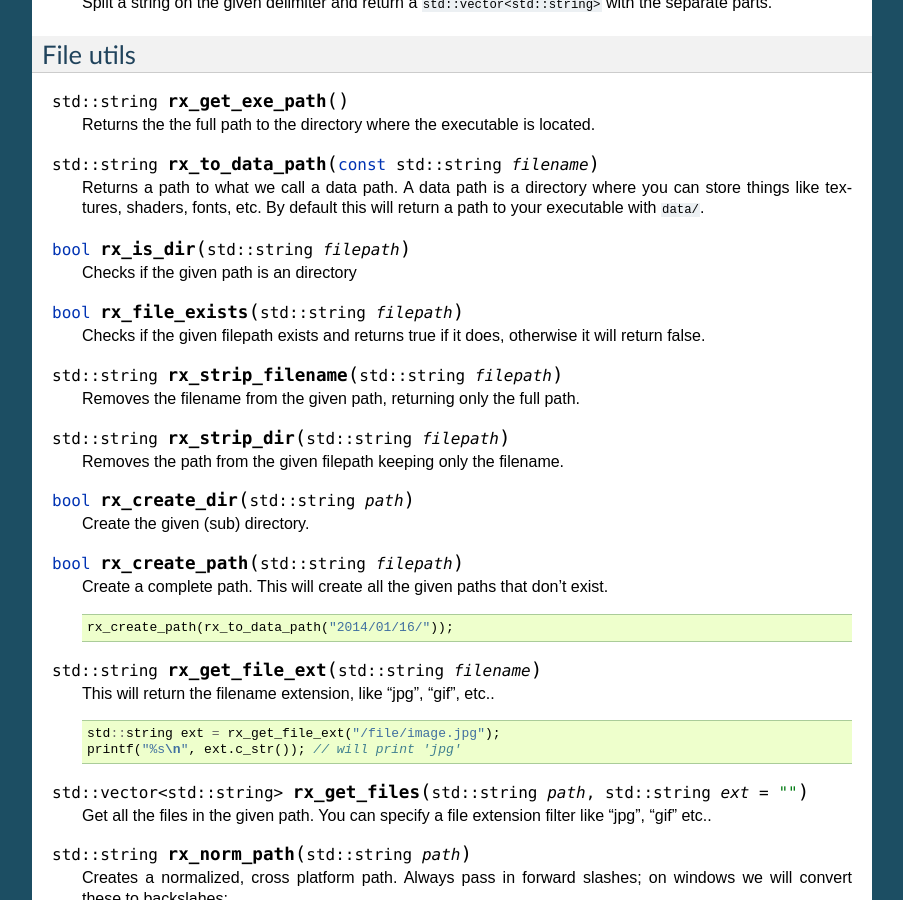
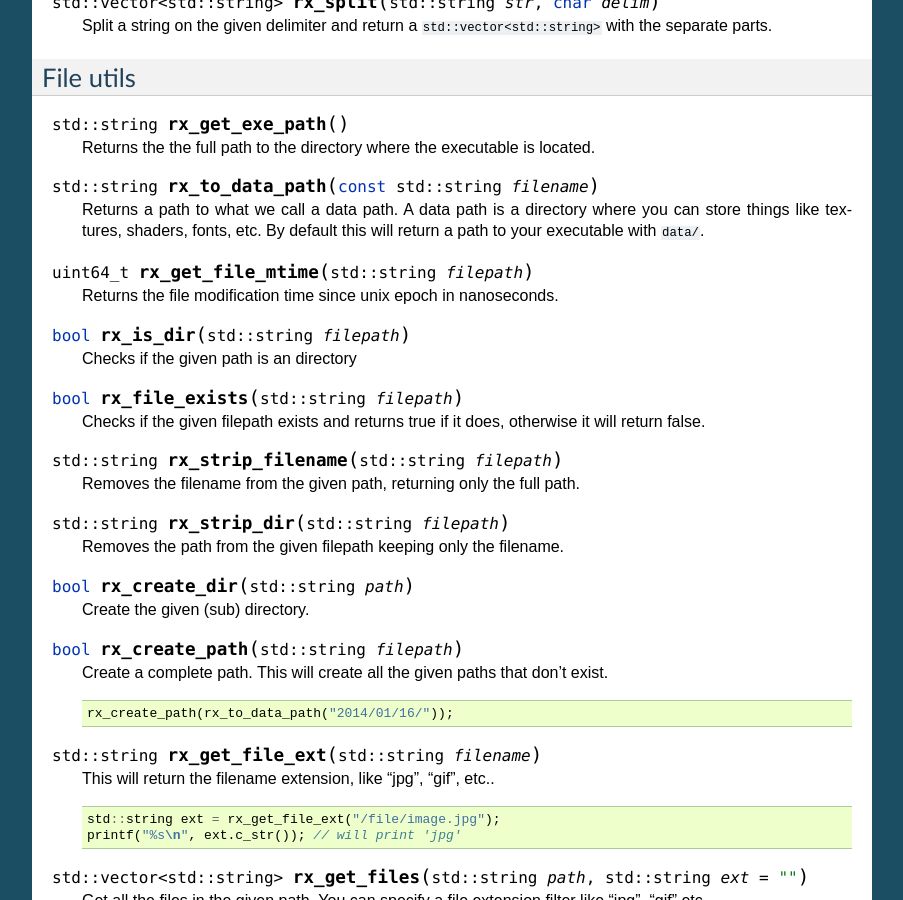
Before and after one commit to diederickh/tinylib, a Sphinx documentation site: the page built from docs/source/api.rst, in a window 1280 px wide and 900 px high, scrolled down 1771 px. Shown: the whole window, without its empty margins (198-1101 px from the left). Built offline with Sphinx 7.4.7, drawn with Linux system fonts in a browser that asks for light colours; some of the changed text lies outside the part shown.

Commit message:
Force png to be loaded with 4 channels + added rx_get_file_mtime

```diff
--- a/docs/source/api.rst
+++ b/docs/source/api.rst
@@ -22,6 +22,7 @@ Overview
 *File Utils*
   - :cpp:func:`rx_get_exe_path()`
   - :cpp:func:`rx_to_data_path()`
+  - :cpp:func:`rx_get_file_mtime()`
   - :cpp:func:`rx_is_dir()`
   - :cpp:func:`rx_file_exists()`
   - :cpp:func:`rx_strip_filename()`
@@ -108,6 +109,10 @@ File utils
    Returns a path to what we call a data path. A data path is a directory where you
    can store things like textures, shaders, fonts, etc. By default this will return
    a path to your executable with ``data/``.
+
+.. cpp:function:: uint64_t rx_get_file_mtime(std::string filepath)
+
+   Returns the file modification time since unix epoch in nanoseconds.
 
 .. cpp:function:: bool rx_is_dir(std::string filepath)
 
```
Also changed, not shown: 1 other file.
